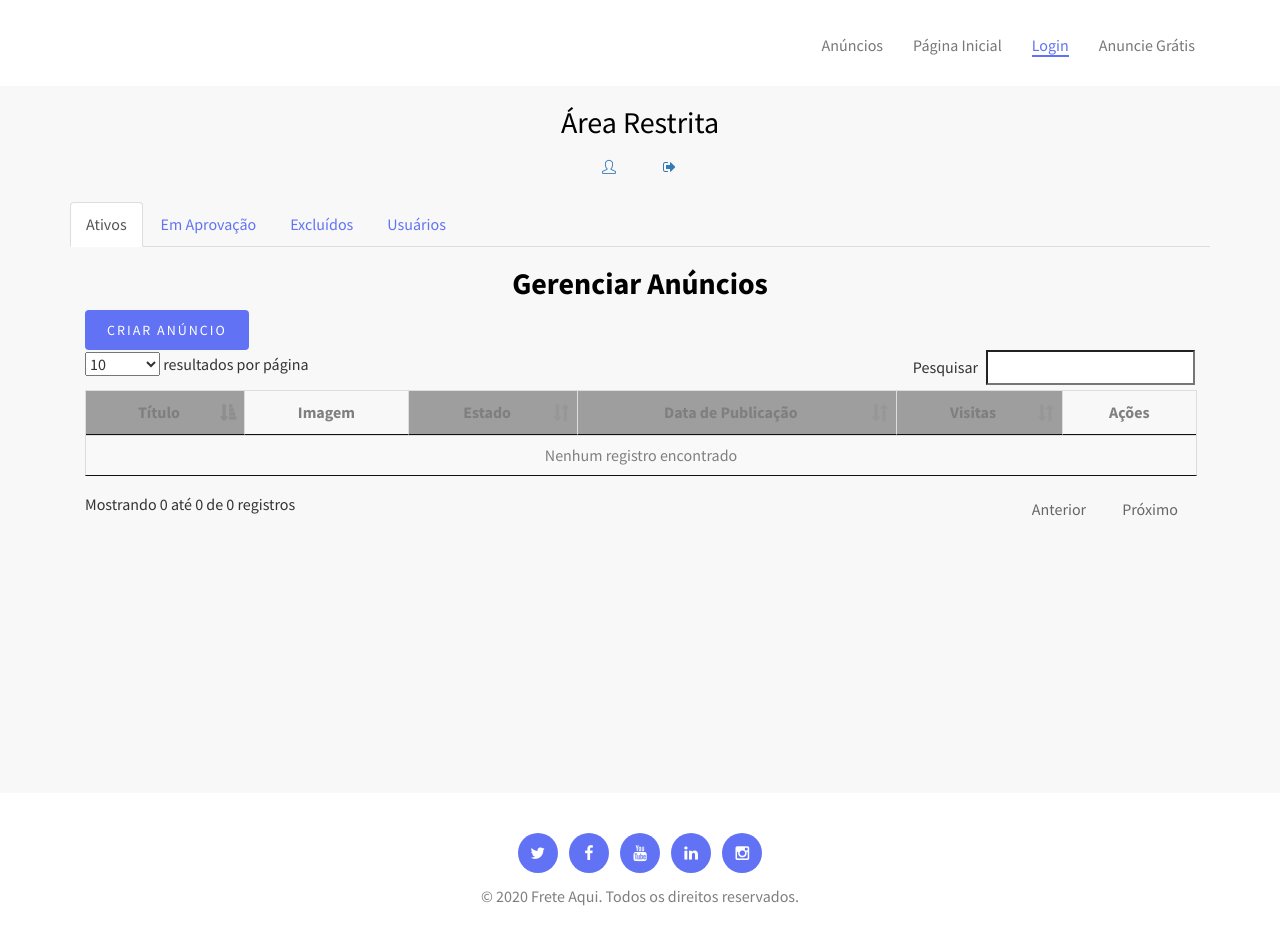
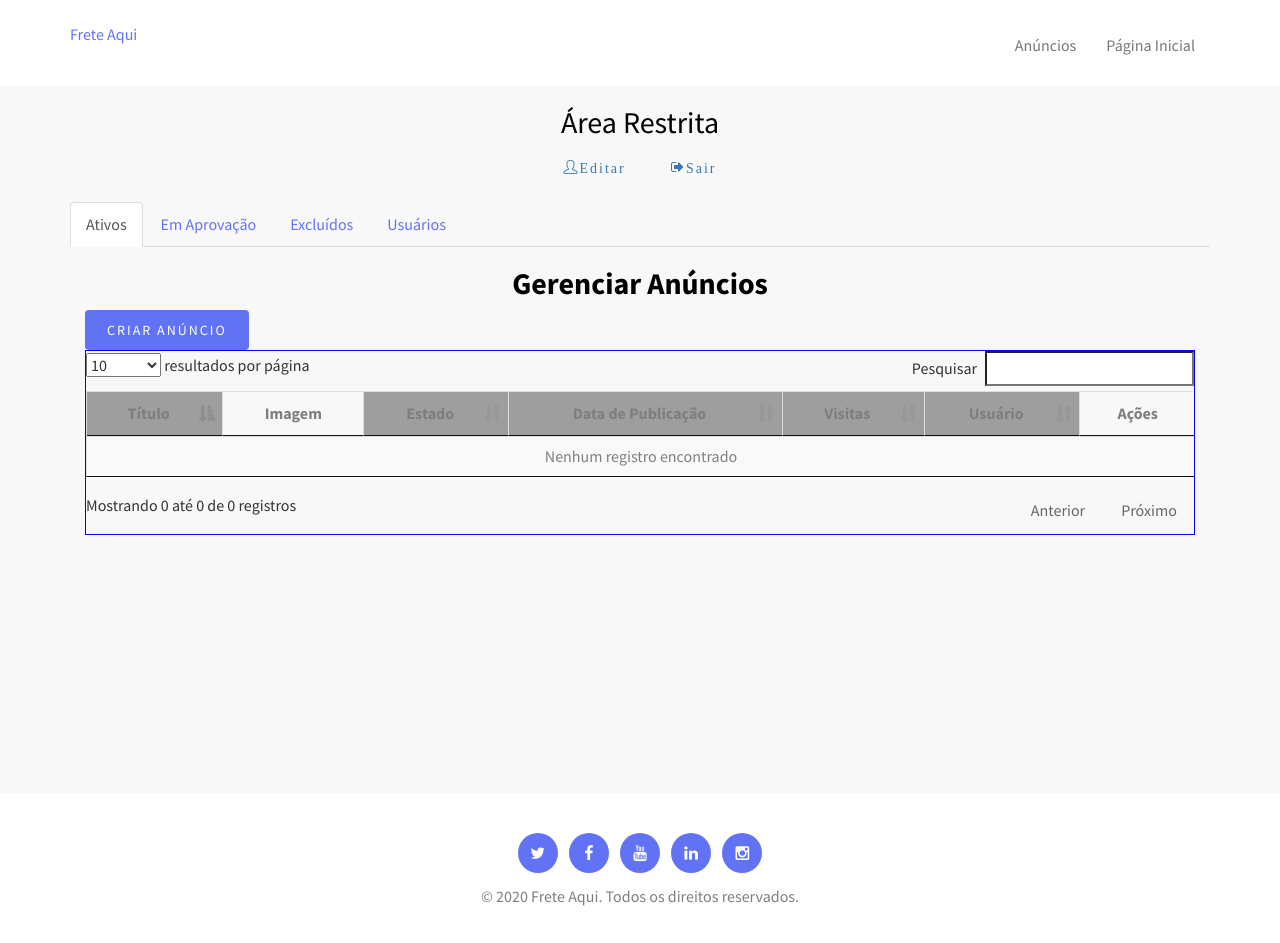
Before and after one commit to bbbrito/projeto_site_, a CodeIgniter app: page /freteaqui/restrict in a window 1280 px wide. Run offline with CodeIgniter, Linux system fonts and the light colour scheme; the visitor is signed in with stand-in values (Sample User, id 1); data that the repository does not hold is empty; some web fonts are replaced; grey boxes are pictures that could not be loaded.

Commit message:
Ajustes na view restrict

```diff
--- a/application/views/restrict.php
+++ b/application/views/restrict.php
@@ -5,16 +5,14 @@
 		        <div class="navbar-header">
 		        	<!-- Mobile Toggle Menu Button -->
 					<a href="#" class="js-faqui-nav-toggle faqui-nav-toggle" data-toggle="collapse" data-target="#navbar" aria-expanded="false" aria-controls="navbar"><i></i></a>
-		          	<a class="navbar-brand" href="<?php echo base_url(); ?>home">Frete Aqui</a>
+		          	<a class="navbar-brand-restrict" href="<?php echo base_url(); ?>home">Frete Aqui</a>
 		        </div>
 		        <div id="navbar" class="navbar-collapse collapse">
 		          <ul class="nav navbar-nav navbar-right">
 		            <li><a href="<?php echo base_url(); ?>home"><span>Anúncios</span></a></li>
 		            <li><a href="<?php echo base_url(); ?>initial"><span>Página Inicial</span></a></li>
-		            <!---<li><a href="<?php echo base_url(); ?>#testimonials" data-nav-section="testimonials"><span>Depoimentos</span></a></li>-->
-		            <!---<li><a href="<?php echo base_url(); ?>#pricing" data-nav-section="pricing"><span>Preços</span></a></li>-->
-		            <li class="active"><a href="<?php echo base_url(); ?>restrict"><span>Login</span></a></li>
-		            <li><a href="<?php echo base_url(); ?>restrict"><span>Anuncie Grátis</span></a></li>
+		            <!---<li><a href="<?php //echo base_url(); ?>#testimonials" data-nav-section="testimonials"><span>Depoimentos</span></a></li>-->
+		            <!---<li><a href="<?php //echo base_url(); ?>#pricing" data-nav-section="pricing"><span>Preços</span></a></li>-->
 		          </ul>
 		        </div>
 			    </nav>
@@ -34,10 +32,10 @@
 		</div>
 
 		<div class="row">
-			<div class="col-lg-offset-5 col-lg-2 text-center">
+			<div class="col-lg-offset-4 col-lg-4 text-center">
 				<div class="form-group">
-					<a id="btn_your_user" class="btn btn-link" id_user="<?=$id_user?>" data-toggle="tooltip" data-placement="auto top" title="Clique para alterar seus dados de usuário e senha"><i class="icon-user"></i></a>
-					<a class="btn btn-link" href="restrict/logoff"><i class="icon-sign-out" data-toggle="tooltip" data-placement="auto top" title="Sair"></i></a>
+					<a id="btn_your_user" class="btn btn-link" id_user="<?=$id_user?>" data-toggle="tooltip" data-placement="auto top" title="Clique para alterar seus dados de usuário e senha"><i class="icon-user">Editar</i></a>
+					<a class="btn btn-link" href="restrict/logoff"><i class="icon-sign-out" data-toggle="tooltip" data-placement="auto top" title="Clique para sair">Sair</i></a>
 				</div>
 			</div>
 		</div>
@@ -75,11 +73,41 @@
 
 
 		<div class="tab-content">
+			<?php
+			if($id_user == 1){?>
 			<div id="tab_adverts" class="tab-pane active">
 				<div class="container-fluid">
 					<h2 class="text-center"><strong>Gerenciar Anúncios</strong></h2>
 					<a id="btn_add_advert" class="btn btn-primary">Criar Anúncio</a>
-					<table id="dt_adverts" class="table table-striped table-bordered">
+					<div style="width: 100%; padding-left: -10px; border: 1px solid blue;">
+    				<div class="table-responsive">
+						<table id="dt_adverts" class="table table-striped table-bordered" >
+							<thead>
+								<tr class="tableheader">
+									<th class="dt-center">Título</th>
+									<th class="dt-center no-sort">Imagem</th>
+									<th class="dt-center">Estado</th>
+									<th class="dt-center">Data de Publicação</th>
+									<th class="dt-center">Visitas</th>
+									<th class="dt-center">Usuário</th>
+									<th class="dt-center no-sort">Ações</th>
+								</tr>
+							</thead>
+							<tbody>
+							</tbody>
+						</table>
+					</div>
+					</div>
+				</div>
+			</div>
+			<?php } else{?>
+			<div id="tab_adverts" class="tab-pane active">
+				<div class="container-fluid">
+					<h2 class="text-center"><strong>Gerenciar Anúncios</strong></h2>
+					<a id="btn_add_advert" class="btn btn-primary">Criar Anúncio</a>
+					<div style="width: 100%; padding-left: -10px; border: 1px solid blue;">
+    				<div class="table-responsive">
+						<table id="dt_adverts" class="table table-striped table-bordered" >
 							<thead>
 								<tr class="tableheader">
 									<th class="dt-center">Título</th>
@@ -102,6 +133,35 @@
 					<div class="container-fluid">
 						<h2 class="text-center"><strong>Gerenciar Novos Anúncios</strong></h2>
 						<a id="btn_approve_all" class="btn btn-primary">Aprovar Tudo</a>
+						<div style="width: 100%; padding-left: -10px; border: 1px solid blue;">
+    					<div class="table-responsive">
+						<table id="dt_new_adverts" class="table table-striped table-bordered">
+							<thead>
+								<tr class="tableheader">
+									<th class="dt-center">Título</th>
+									<th class="dt-center no-sort">Imagem</th>
+									<th class="dt-center">Estado</th>
+									<th class="no-sort">Descrição</th>
+									<th class="dt-center">Data de Publicação</th>
+									<th class="dt-center">Usuário</th>
+									<th class="dt-center no-sort">Ações</th>
+								</tr>
+							</thead>
+							<tbody>
+							</tbody>
+						</table>
+						</div>
+						</div>
+					</div>
+				</div>
+
+			<?php } else{?>
+				<div id="tab_new_adverts" class="tab-pane">
+					<div class="container-fluid">
+						<h2 class="text-center"><strong>Gerenciar Novos Anúncios</strong></h2>
+						<a id="btn_new_advert" class="btn btn-primary">Criar Anúncio</a>
+						<div style="width: 100%; padding-left: -10px; border: 1px solid blue;">
+    					<div class="table-responsive">
 						<table id="dt_new_adverts" class="table table-striped table-bordered">
 							<thead>
 								<tr class="tableheader">
@@ -149,6 +189,8 @@
 					<div class="container-fluid">
 						<h2 class="text-center"><strong>Anúncios Excluídos</strong></h2>
 						<a id="btn_exclude_all" class="btn btn-danger">Excluir Tudo</a>
+						<div style="width: 100%; padding-left: -10px; border: 1px solid blue;">
+    					<div class="table-responsive">
 						<table id="dt_deleted_adverts" class="table table-striped table-bordered">
 							<thead>
 								<tr class="tableheader">
@@ -157,14 +199,17 @@
 									<th class="dt-center">Estado</th>
 									<th class="no-sort">Descrição</th>
 									<th class="dt-center">Data de Publicação</th>
-									<th class="dt-center">Status de Aprovação</th>
-									<th class="dt-center">Visitas</th>
+									<th class="dt-center no-sort">Status de Aprovação</th>
+									<th class="dt-center no-sort">Visitas</th>
+									<th class="dt-center no-sort">Usuário</th>
 									<th class="dt-center no-sort">Ações</th>
 								</tr>
 							</thead>
 							<tbody>
 							</tbody>
 						</table>
+						</div>
+						</div>
 					</div>
 				</div>
 
@@ -174,6 +219,8 @@
 					<div class="container-fluid">
 						<h2 class="text-center"><strong>Anúncios Excluídos</strong></h2>
 						<a id="btn_new_advert_on_deleteds" class="btn btn-primary">Criar Anúncio</a>
+						<div style="width: 100%; padding-left: -10px; border: 1px solid blue;">
+    					<div class="table-responsive">
 						<table id="dt_deleted_adverts" class="table table-striped table-bordered">
 							<thead>
 								<tr class="tableheader">
@@ -182,13 +229,15 @@
 									<th class="dt-center">Estado</th>
 									<th class="no-sort">Descrição</th>
 									<th class="dt-center">Data de Publicação</th>
-									<th class="dt-center">Visitas</th>
-									<th class="dt-center">Reativar Anúncio</th>
+									<th class="dt-center no-sort">Visitas</th>
+									<th class="dt-center no-sort">Reativar Anúncio</th>
 								</tr>
 							</thead>
 							<tbody>
 							</tbody>
 						</table>
+						</div>
+						</div>
 					</div>
 				</div>
 			<?php
@@ -198,18 +247,23 @@
 				<div class="container-fluid">
 					<h2 class="text-center"><strong>Gerenciar Usuários</strong></h2>
 					<a id="btn_add_user" class="btn btn-primary">Adicionar Usuário</a>
+					<div style="width: 100%; padding-left: -10px; border: 1px solid blue;">
+    				<div class="table-responsive">
 					<table id="dt_users" class="table table-striped table-bordered">
 						<thead>
 							<tr class="tableheader">
 								<th class="dt-center">login</th>
-								<th class="dt-center no-sort">email</th>
+								<th class="dt-center">email</th>
 								<th class="dt-center">Data de Cadastro</th>
+								<th class="dt-center">Situação</th>
 								<th class="dt-center no-sort">Ações</th>
 							</tr>
 						</thead>
 						<tbody>
 						</tbody>
 					</table>
+					</div>
+					</div>
 				</div>
 			</div>
 		</div>
@@ -282,37 +372,66 @@
 					<div class="form-group">
 						<label class="col-xs-6 col-md-4 control-label">CEP</label>
 						<div class="col-lg-12">
-							<input type="text" id="zip_code" name="zip_code" class="form-control" maxlengh="8">
+							<input type="text" id="zip_code" name="zip_code" class="form-control" maxlength="8" autofocus required placeholder="Somente os números do CEP">
+							<span class="help-block"></span>
+						</div>
+					</div>
+
+					<!-- <div class="form-group">
+						<div class="col-lg-12">
+							<button id="btn_consulta" class="btn btn-success">Verificar CEP</button>
+						</div>
+                    </div> -->
+
+					<div class="form-group">
+						<label class="col-xs-6 col-md-4 control-label">Cidade</label>
+						<div class="col-lg-12">
+							<input type="text" id="city" name="city" class="form-control" readonly required maxlength="20">
 							<span class="help-block"></span>
 						</div>
 					</div>
 
 					<div class="form-group">
+						<label class="col-xs-6 col-md-4 control-label">Estado</label>
 						<div class="col-lg-12">
-							<label class="col-xs-6 col-md-4 control-label">Estado</label>
-							<select class="form-control" id="state" name="state">
-							<option disabled selected>Escolher...</option>
-							<option>Amazonas</option>
-							<option>Pará</option>
-							<option>São Paulo</option>
-							</select>
+							<input type="text" name="state" id="state" class="form-control" readonly required size="2" maxlength="8"/>
 							<span class="help-block"></span>
 						</div>
 					</div>
 
 					<div class="form-group">
-						<label class="col-xs-6 col-md-4 control-label">Cidade</label>
+						<label class="col-xs-6 col-md-4 control-label">Telefone para Contato</label>
 						<div class="col-lg-12">
-							<input type="text" id="city" name="city" class="form-control" maxlengh="20">
+							<input type="text" name="phone" id="phone" class="form-control" onkeypress="$(this).mask('(00) 00000-0000')">
 							<span class="help-block"></span>
 						</div>
 					</div>
 
 					<div class="form-group">
-						<label class="col-xs-6 col-md-4 control-label">Descrição</label>
+						<label class="col-xs-6 col-md-4 control-label">Descreva seu anúncio</label>
+						<div>
+						<label class="col-xs-6 col-md-6 control-label">
+							<a href="#" data-toggle="popover" title="Ex.: WTur" data-content="
+							Ex.: Viaje com segurança e garantia.<br>
+							Fretes para passeios (pic-nic), fretes para eventos etc.<br>
+							<br>
+							Fone1: (DDD) 9XXX-XXXX<br>
+							Fone2: (DDD) 9XXX-XXXX (Whatsapp)<br>
+							<br>
+							Formas de pagamento:<br>
+							Ex.: Dinheiro e cartões Visa e Mastercard<br>
+							<br>
+							Características:<br>
+							Ex.: - XX lugares;<br>
+							     - Som;<br>
+							     - Ar condicionado etc.">Dicas
+							</a>
+	     				</label>
+	     				</div>
 						<div class="col-lg-12">
-							<textarea id="advert_description" name="advert_description" class="form-control" maxlengh="512"></textarea>
+							<textarea id="advert_description" name="advert_description" class="form-control" maxlength="512"></textarea>
 							<span class="help-block"></span>
+							<span class="caracteres">512</span> Restantes <br>
 						</div>
 					</div>
 
@@ -346,7 +465,7 @@
 					<div class="form-group">
 						<label class="col-xs-6 col-md-4 control-label">Login</label>
 						<div class="col-lg-12">
-							<input type="text" placeholder="Digite o usuário..." id="login_user" name="login_user" autocomplete="username" class="form-control" maxlengh="45">
+							<input type="text" placeholder="Digite o usuário..." id="login_user" name="login_user" autocomplete="username" class="form-control" maxlength="45">
 							<span class="help-block"></span>
 						</div>
 					</div>
```
Also changed, not shown: other parts of application/views/restrict.php (+55 -36 lines). Lines whose indentation alone changed are shown as unchanged.
